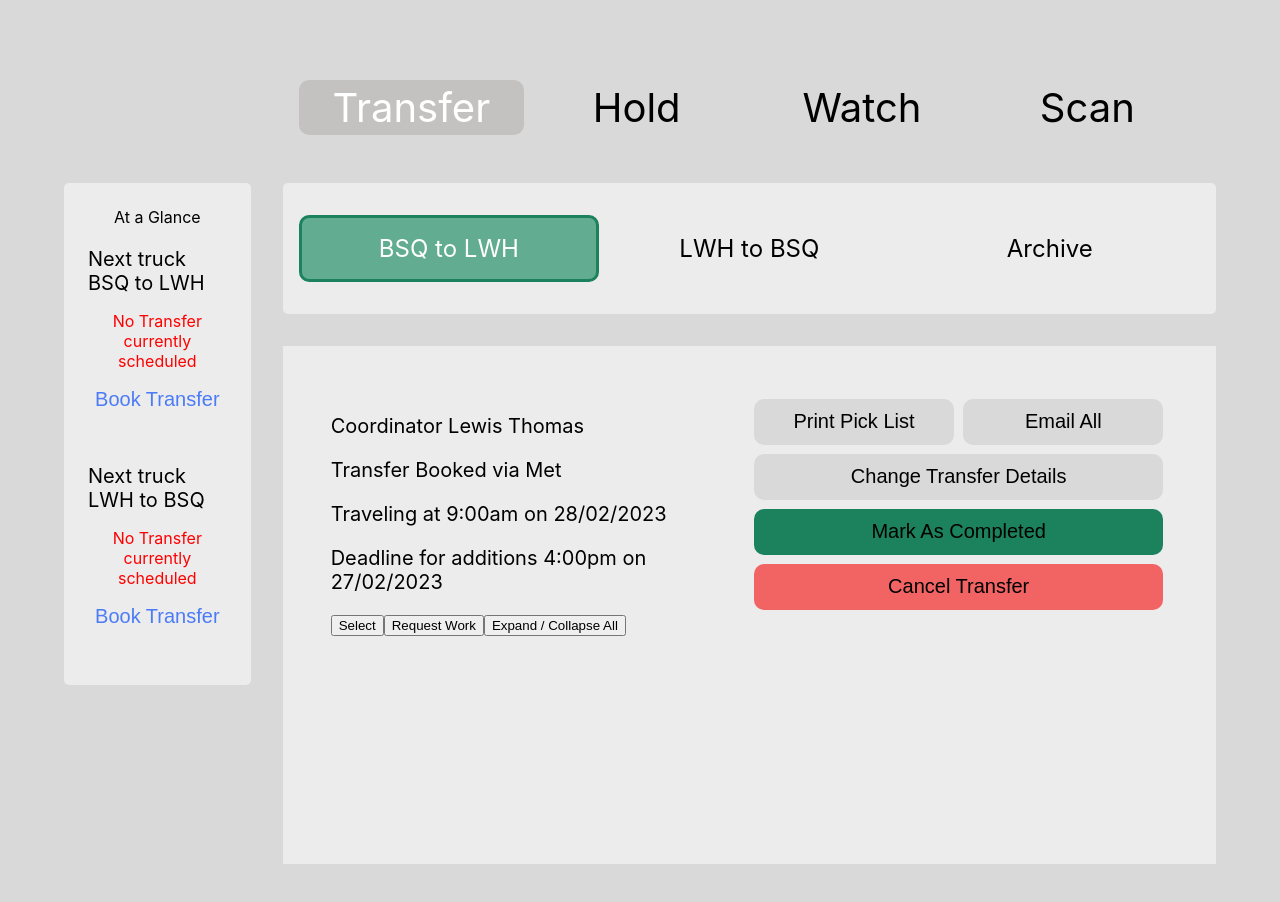
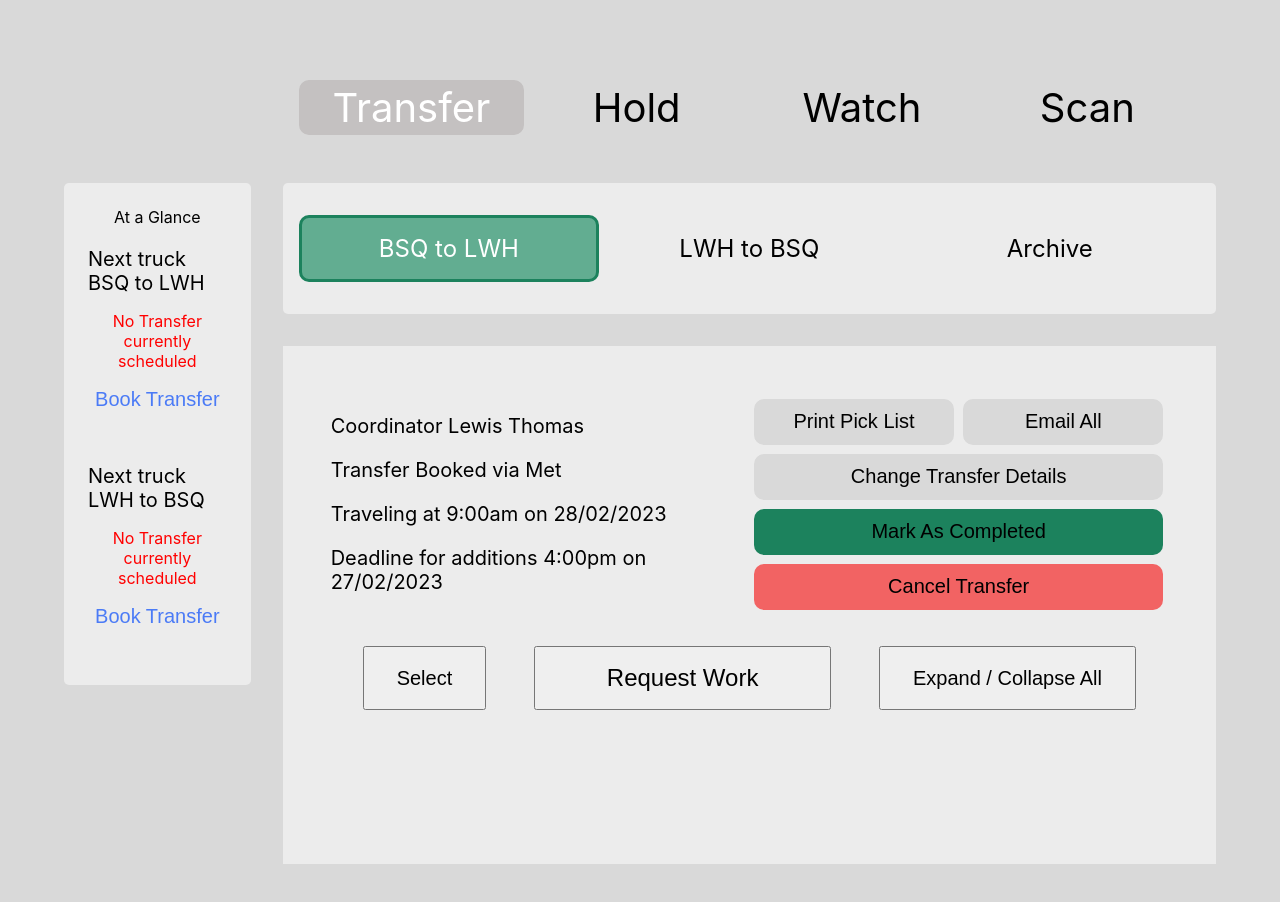
Before and after one commit to lefthomas/PropertyController, a React (Create React App) app: page / in a window 1280 px wide. Shown: the top 902 px of the page. Built offline with nearby package versions, Linux system fonts and the light colour scheme.

Commit message:
transfer runner request bar css

```diff
--- a/src/components/SideBar/SideBar.css
+++ b/src/components/SideBar/SideBar.css
@@ -3,7 +3,7 @@
   grid-row: 2;
   background-color: #ececec;
   padding: 1.5rem;
-  max-height: min-content;
+  height: min-content;
   border-radius: 5px;
 }
 
--- a/src/components/TransferRunner/TransferRunnerRequestBox/TransferRunnerRequestBox.css
+++ b/src/components/TransferRunner/TransferRunnerRequestBox/TransferRunnerRequestBox.css
@@ -1,35 +1,34 @@
-.transfer-runner-btn-container {
+.transfer-runner-request-container {
+  grid-column: 1/ 3;
   display: grid;
-  grid-template-columns: repeat(1fr 3fr 1fr);
+  grid-template-columns: auto 3fr auto;
+  padding: 2rem;
+  column-gap: 3rem;
+  height: min-content;
 }
 
-.transfer-runner-btn {
-  background-color: #d9d9d9;
-  border: none;
-  border-radius: 10px;
-  margin: 0.3rem;
+.transfer-runner-request-btn-select {
+  grid-column: 1;
+  justify-self: start;
+  align-self: center;
+  height: 100%;
   font-size: 20px;
+  padding: 1rem 2rem;
 }
-
-.transfer-runner-btn:hover {
-  color: #ececec;
-  transition: all 0.3s ease-out;
+.transfer-runner-request-btn-request {
+  grid-column: 2;
+  justify-self: center;
+  align-self: center;
+  height: 100%;
+  width: 100%;
+  font-size: 24px;
+  padding: 1rem 3rem;
 }
-
-.transfer-runner-btn-pick {
-  grid-column: 1;
+.transfer-runner-request-btn-toggle {
+  grid-column: 3;
+  justify-self: end;
+  height: 100%;
+  align-self: center;
+  font-size: 20px;
+  padding: 1rem 2rem;
 }
-.transfer-runner-btn-email {
-  grid-column: 2;
-}
-.transfer-runner-btn-change {
-  grid-column: 1/3;
-}
-.transfer-runner-btn-completed {
-  grid-column: 1/3;
-  background-color: #1c825d;
-}
-.transfer-runner-btn-cancel {
-  grid-column: 1/3;
-  background-color: #f26363;
-}
```
